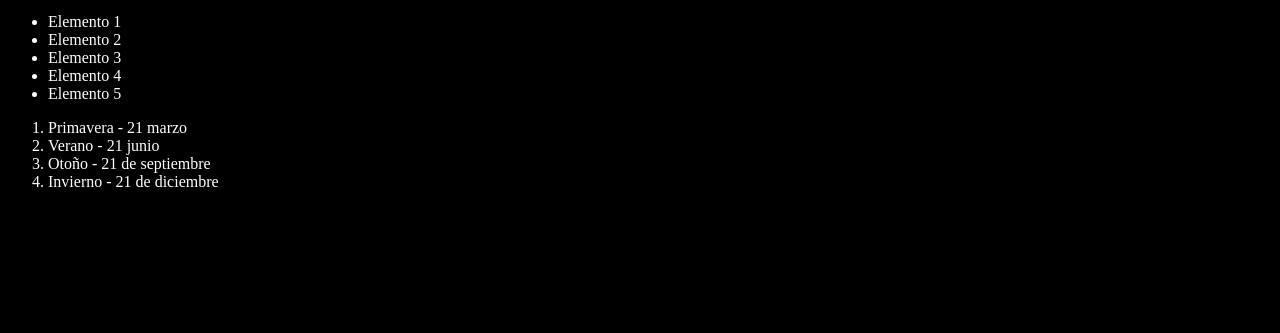
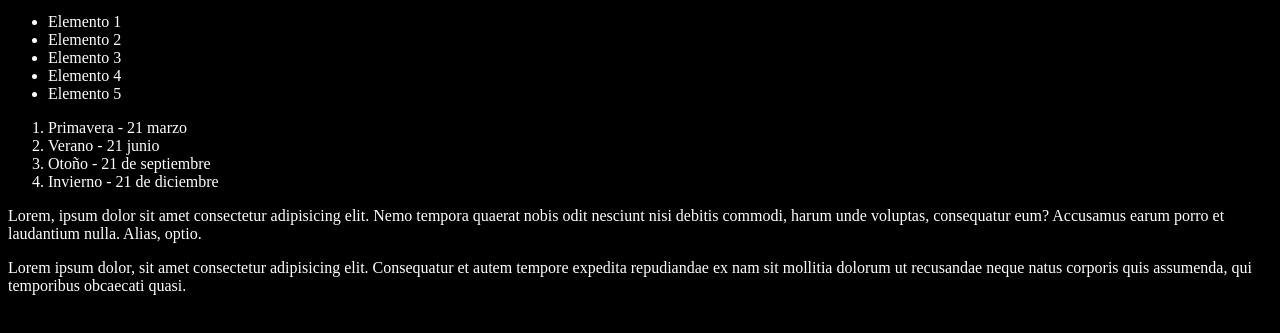
Before and after one commit to 0carloscastillo0/youtube-git, a plain HTML site: page index.html in a window 1280 px wide. Shown: the part 101-434 px from the top of the page. Drawn offline with Linux system fonts and the light colour scheme.

Commit message:
Agregando 2 párrafos

```diff
--- a/index.html
+++ b/index.html
@@ -22,6 +22,8 @@
         <li>Otoño - 21 de septiembre</li>
         <li>Invierno - 21 de diciembre</li>
     </ol>
+    <p>Lorem, ipsum dolor sit amet consectetur adipisicing elit. Nemo tempora quaerat nobis odit nesciunt nisi debitis commodi, harum unde voluptas, consequatur eum? Accusamus earum porro et laudantium nulla. Alias, optio.</p>
+    <p>Lorem ipsum dolor, sit amet consectetur adipisicing elit. Consequatur et autem tempore expedita repudiandae ex nam sit mollitia dolorum ut recusandae neque natus corporis quis assumenda, qui temporibus obcaecati quasi.</p>
     <script src="index.js"></script>
 </body>
 </html>
```
